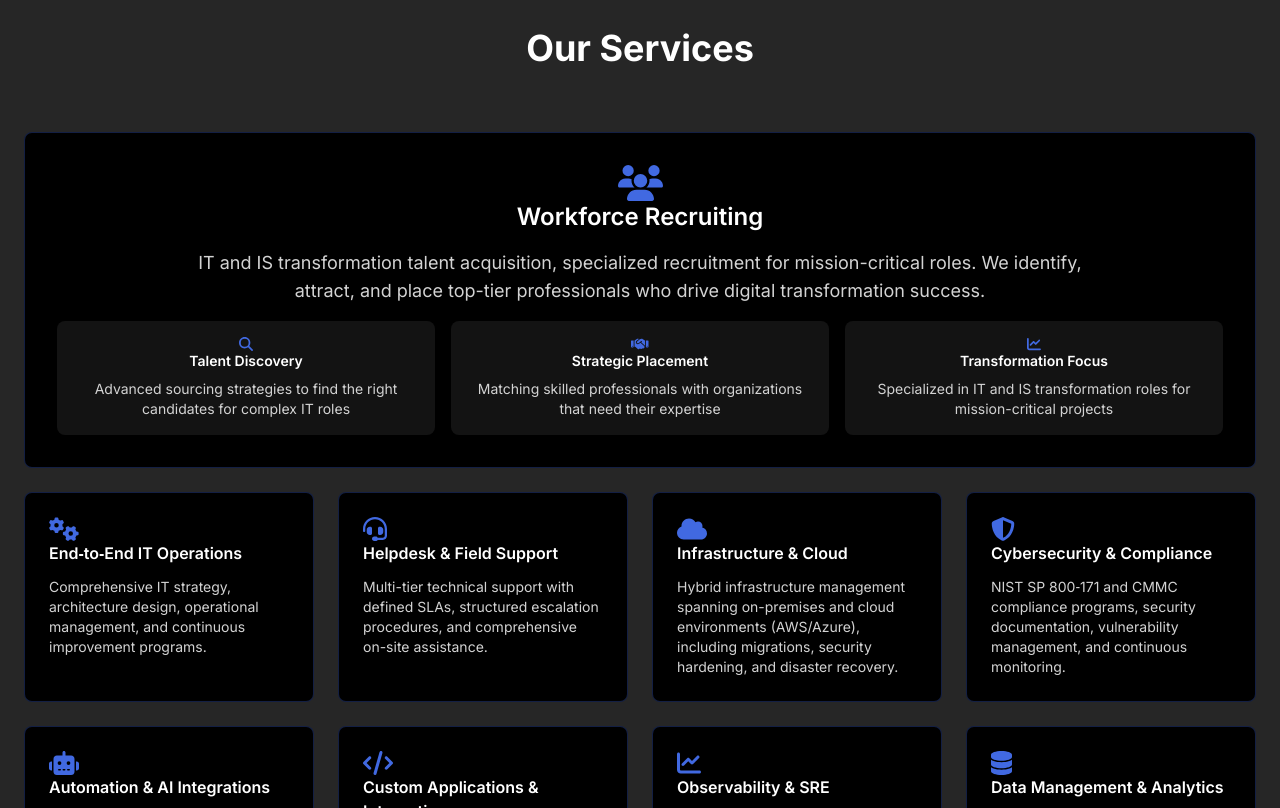
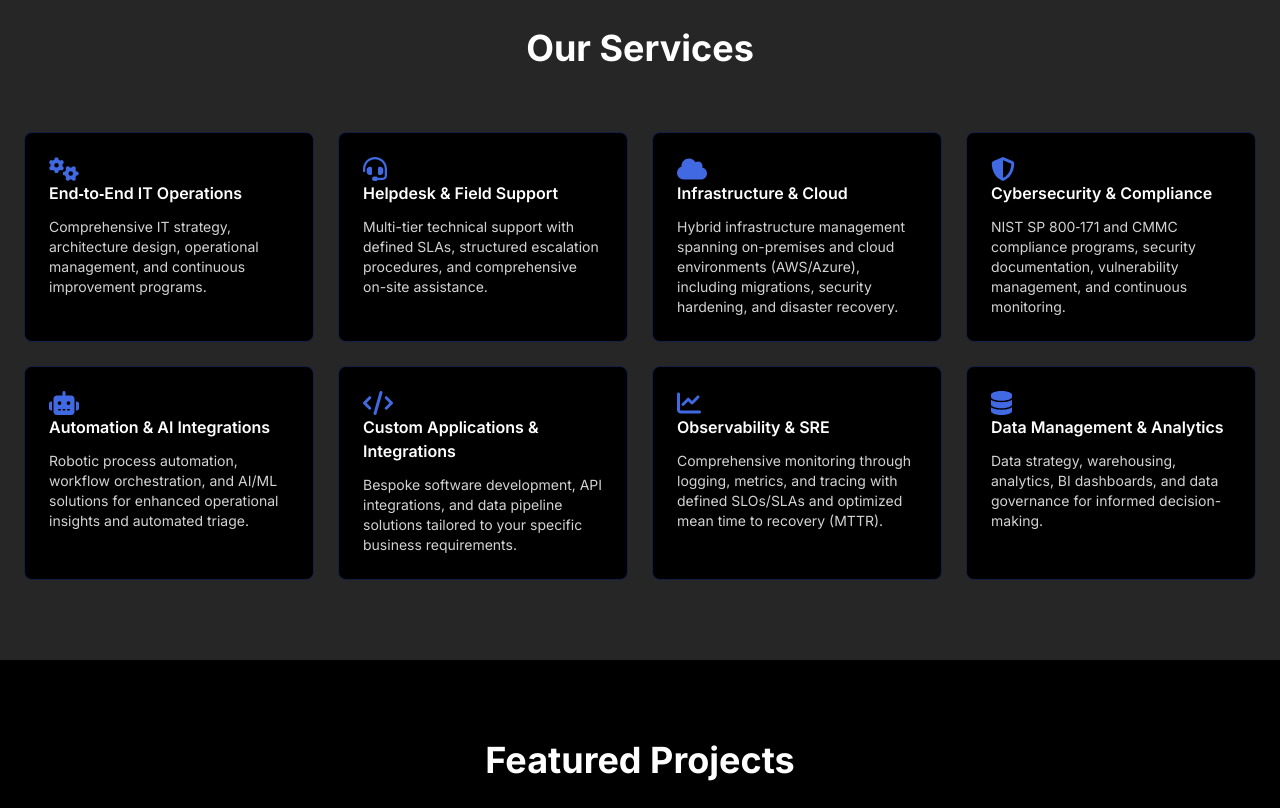
Before and after one commit to agimukshini/scarduspage, a plain HTML site: page index.html in a window 1280 px wide. Shown: the part 2360-3168 px from the top of the page. Drawn offline with nearby package versions, Linux system fonts and the light colour scheme.

Commit message:
removed recruiting

```diff
--- a/index.html
+++ b/index.html
@@ -275,28 +275,6 @@ html, body {
       <h2 class="text-4xl font-bold text-center mb-16">Our Services</h2>
 
       <div class="grid md:grid-cols-2 lg:grid-cols-4 gap-6">
-          <div class="bg-dark p-8 rounded-lg border border-primary/30 hover:border-primary transition-colors lg:col-span-4 text-center">
-              <i class="fa-solid fa-users text-primary text-4xl mb-6"></i>
-              <h3 class="font-semibold text-2xl mb-4">Workforce Recruiting</h3>
-              <p class="text-light-gray text-lg mb-4 max-w-4xl mx-auto">IT and IS transformation talent acquisition, specialized recruitment for mission-critical roles. We identify, attract, and place top-tier professionals who drive digital transformation success.</p>
-              <div class="grid md:grid-cols-3 gap-4 text-sm text-light-gray">
-                  <div class="bg-charcoal/50 p-4 rounded-lg">
-                      <i class="fa-solid fa-search text-primary mb-2"></i>
-                      <h4 class="font-semibold text-white mb-2">Talent Discovery</h4>
-                      <p>Advanced sourcing strategies to find the right candidates for complex IT roles</p>
-                  </div>
-                  <div class="bg-charcoal/50 p-4 rounded-lg">
-                      <i class="fa-solid fa-handshake text-primary mb-2"></i>
-                      <h4 class="font-semibold text-white mb-2">Strategic Placement</h4>
-                      <p>Matching skilled professionals with organizations that need their expertise</p>
-                </div>
-                  <div class="bg-charcoal/50 p-4 rounded-lg">
-                      <i class="fa-solid fa-chart-line text-primary mb-2"></i>
-                      <h4 class="font-semibold text-white mb-2">Transformation Focus</h4>
-                      <p>Specialized in IT and IS transformation roles for mission-critical projects</p>
-                    </div>
-                </div>
-            </div>
 
           <div class="bg-dark p-6 rounded-lg border border-primary/30 hover:border-primary transition-colors">
               <i class="fa-solid fa-cogs text-primary text-2xl mb-4"></i>
```
